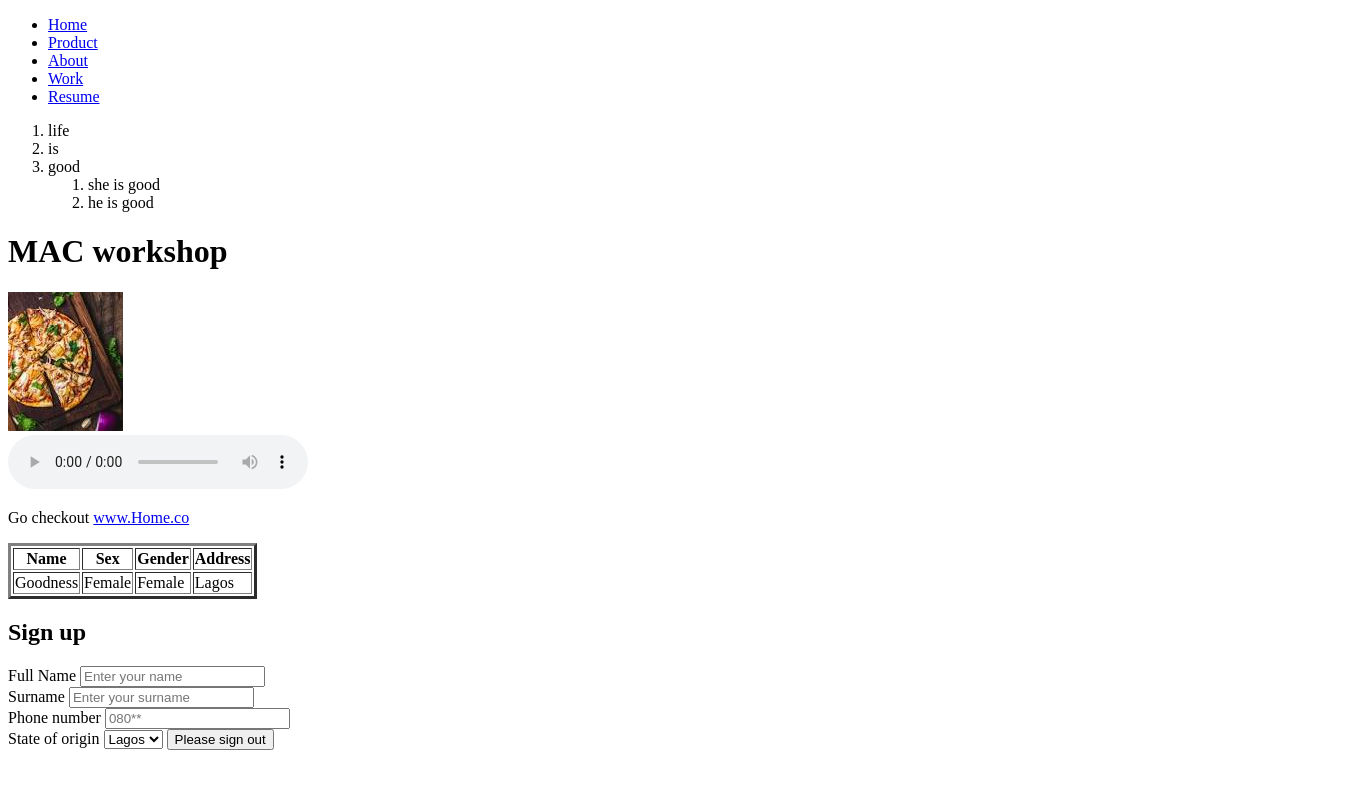
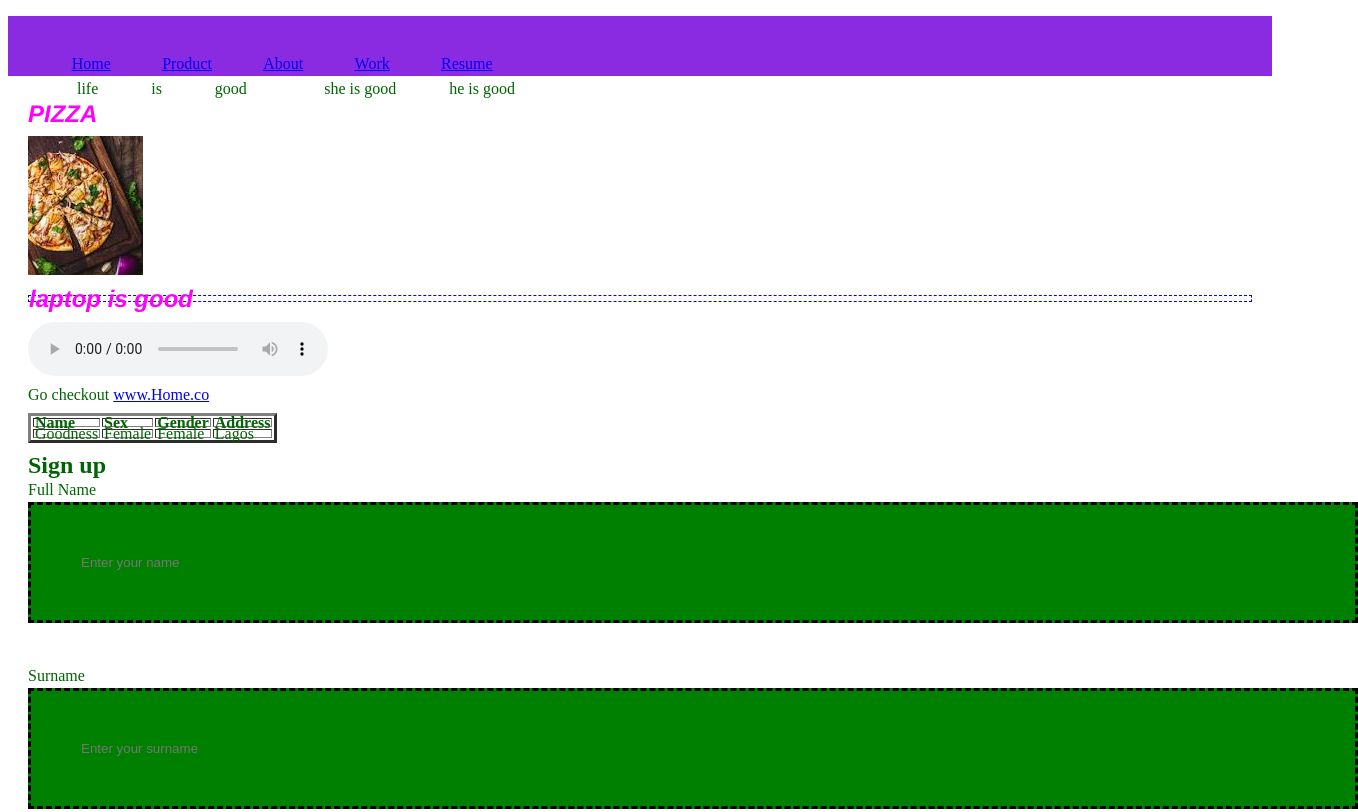
Before and after one commit to edehgoodness123/HTML-CONTENT, a plain HTML site: page index.html in a window 1280 px wide. Shown: the top 812 px of the page, 1358 px wide, since content can reach past the window. Drawn offline with Linux system fonts and the light colour scheme.

Commit message:
added new file

```diff
--- a/index.html
+++ b/index.html
@@ -5,9 +5,27 @@
     <meta http-equiv="X-UA-Compatible" content="IE=edge">
     <meta name="viewport" content="width=device-width, initial-scale=1.0">
     <title>HTML checkpoint</title>
-</head>
+    <link rel="stylesheet" href="./style.css">
+    <!-- internal styling -- >
+        <!-- <style>
+          li {
+            font-size: 30px;
+            color: black;
+          }
+
+          p {
+            font-style: italic;
+          }
+          </style> -->
+        </head>
 <body>
-    <div>
+<!-- css selectors class(.), id(#), name or type (p, h2, img)-->
+<header>
+    <nav class="myNav">
+        <ul>
+            <li>
+                <!--Inline styling -->
+                <div>
         <nav>
             <ul>
                 <li>
@@ -29,19 +47,22 @@
         </nav>
     </div>
     <nav>
-        <ol>
+        <ol class="myClass">
             <li>life</li>
             <li>is</li>
             <li>good</li>
                <ol>
                 <li>she is good</li>
+
                 <li>he is good</li>
         </ol>
     </nav>
     <div>
-        <h1>MAC workshop</h1>
-        <img src="./Pizza.jpeg" alt="Pizza"/>
+        <h1>PIZZA</h1>
+        <img id="myImaage" src="./Pizza.jpeg" alt="Pizza"/>
         <br>
+        <h1 id="blue-bordered">laptop is good</h1>
+
 
 <audio controls>
     <source src="brown skin.mp3" type="audio/mpeg"/>
@@ -71,8 +92,9 @@
     </table>
     </div>
     <div>
+        <section class="contact">
         <h2>Sign up</h2>
-        <form>
+         <form>
             <label>Full Name</label>
             <input type="text" name="Full Name" placeholder="Enter your name"/>
             <br>
@@ -83,13 +105,20 @@
             <input type="phone number" name="Phone number" placeholder="080**"/>
             <br>
             <label>State of origin</label>
+            <input type="state" name="state" placeholder="enter your state"
+            <br>
+
             <select>
                 <option value="">Lagos</option>
                 <option value="">Ogun</option>
                 <option value="">Edo</option>
             </select>
-            <button>Please sign out</button>
+            <br>
+
+            <button class="btn">Please sign out</button>
+            <br>
         </form>
+    </section>
     </div>
 </body>
 </html>
--- /dev/null
+++ b/style.css
@@ -0,0 +1,67 @@
+.myNav {
+    position: relative;
+    width: 100%;
+    background-color: blueviolet;
+    height: 60px;
+    line-height: 5px;
+
+}
+h1{
+    color: fuchsia;
+    font-family: 'Franklin Gothic Medium', 'Arial Narrow', Arial, sans-serif;
+   text-align: initial;
+   font-style: italic;
+   font-weight: bolder;
+}
+.myNav ul {
+    list-style: 0;
+    padding: 20px;
+    margin: 10;
+    color: darkgreen;
+
+
+}
+
+.myNav li {
+display: inline;
+padding: 2%;
+color: darkgreen;
+}
+.myNav ol {
+    display: inline;
+padding: 2%;
+color: aqua;
+}
+#blue-bordered {
+    border: 1px dashed blue;
+}
+#myImage {
+    width: 50%;
+}
+.contact li{
+    margin: 100%;
+    padding: 16px;
+}
+.contact > input, label, type {
+    display: block;
+}
+input{
+    width: 100%;
+    padding: 50px;
+    background-color: green;
+    color: black;
+    border: dashed;
+    margin-bottom: 50px;
+    margin-top: 10px;
+}
+.btn {
+    padding: 50px;
+    width: 100%;
+    background-color: blueviolet;
+    border: dashed;
+    color: aqua;
+    cursor: pointer;
+}
+.div:hover {
+    background-color: green;
+}
```
Also changed, not shown: 1 other file.
